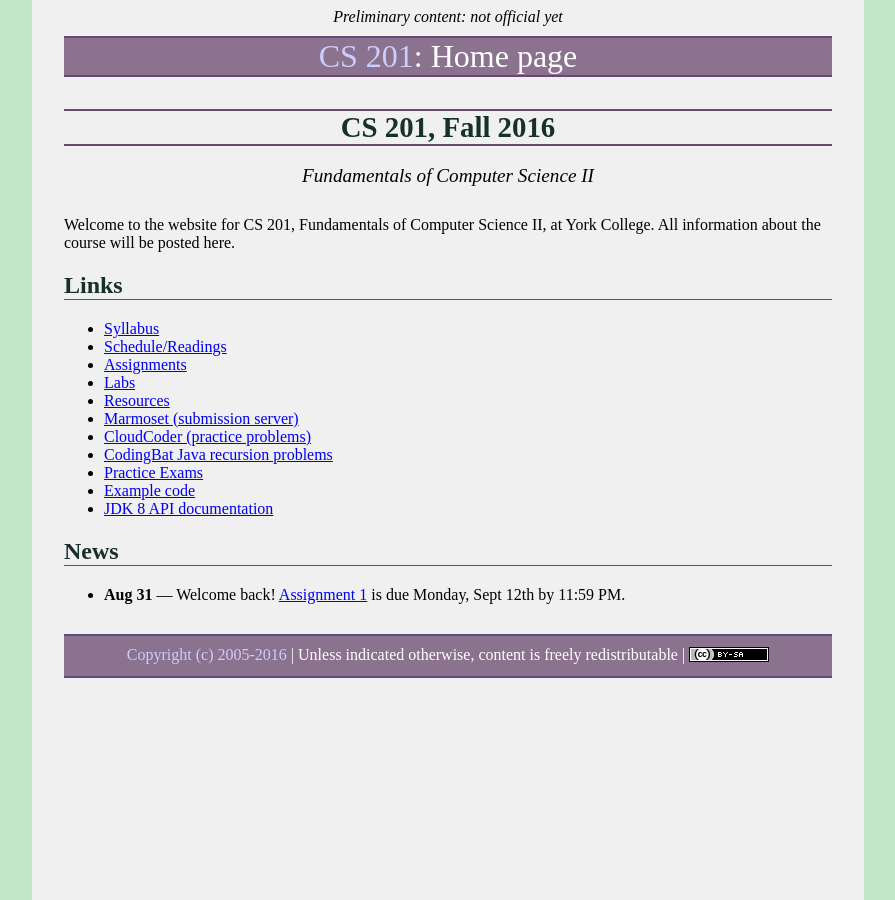
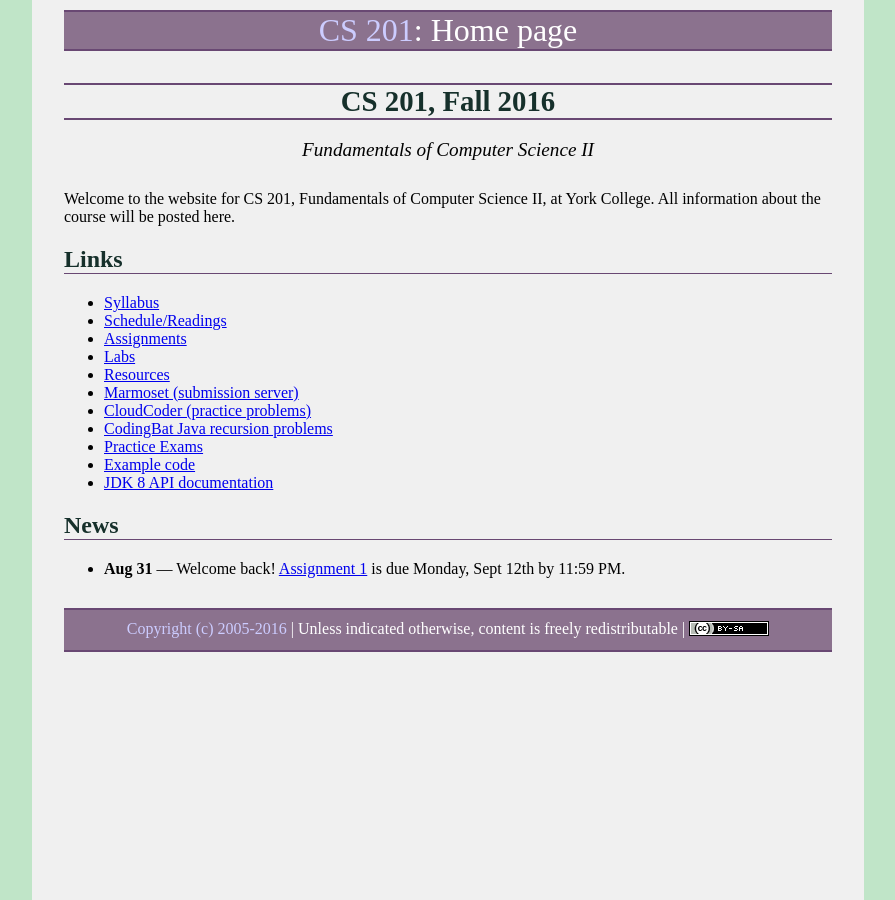
Before and after one commit to ycpcs/cs201-fall2016, a Jekyll site: the page built from index.md, in a window 1280 px wide. Shown: the whole page, without its empty margins (192-1087 px from the left). Built offline with Jekyll 4.4.1, drawn with Linux system fonts in a browser that asks for light colours; some web fonts are replaced.

Commit message:
course is official now

```diff
--- a/_layouts/default.html
+++ b/_layouts/default.html
@@ -11,7 +11,6 @@
 	<body>
 		<div id="wrap">
 			<div id="content">
-				<div style="text-align:center;margin-top: 8px; font-style: italic;">Preliminary content: not official yet</div>
 				<div id="header"><a href="{{site.baseurl}}/">{{site.coursename}}</a>: {{page.title}}</div>
 				{{content}}
 				<div id="footer">
```
